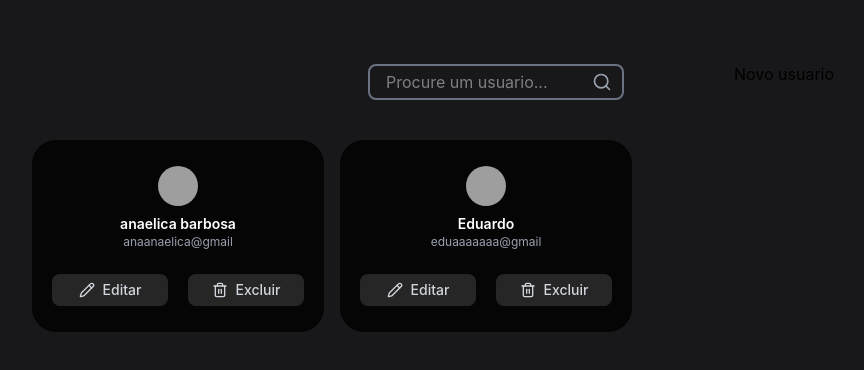
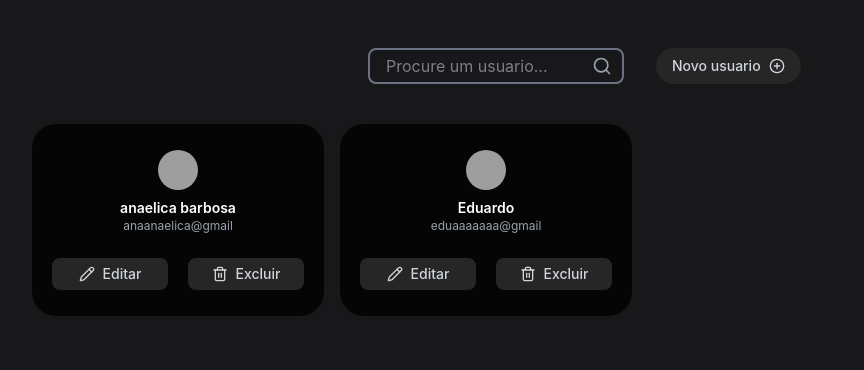
Before and after one commit to Anaelica/cadastro-de-usuarios, a React (Vite) app: page / in a window 1280 px wide. Shown: the top 370 px of the page, without its empty margins (0-864 px from the left). Built offline with nearby package versions, Linux system fonts and the light colour scheme; grey boxes are pictures that could not be loaded.

Commit message:
Botão de criar usuario

```diff
--- a/src/user/criar-usuario/CriarUsuario.jsx
+++ b/src/user/criar-usuario/CriarUsuario.jsx
@@ -1,5 +1,21 @@
+import { CirclePlus } from "lucide-react"
+import { useState } from "react"
+import Modal from "../modal/Modal";
+
 export default function CriarUsuario(){
+  const [openModal, setOpenModal] = useState(false);
+
   return (
-    <button>Novo usuario</button>
+    <div className=" bg-neutral-800 rounded-3xl px-4 p-2 w-fit">
+        <button
+        onClick={() => setOpenModal(true)}
+        className="flex items-center justify-center gap-2 w-full text-gray-300 font-medium text-sm">
+            Novo usuario
+            <CirclePlus className="h-4 w-4"/>
+        </button>
+         {openModal && (
+        <Modal onClose={() => setOpenModal(false)} />
+        )}
+      </div>
   )
 }
--- a/src/user/search/search.jsx
+++ b/src/user/search/search.jsx
@@ -4,7 +4,7 @@ import { useState } from "react";
 export default function Search({search, setSearch}){
 
   return (
-    <div className="mt-4">
+    <div className="flex">
       <form className="relative">
       <input
       value={search}
```
